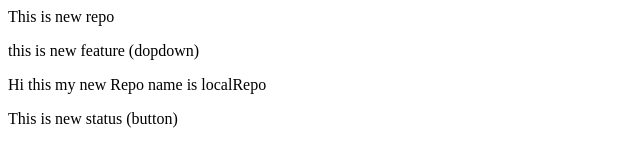
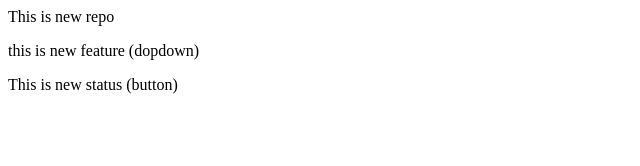
Before and after one commit to SHAMMA978/Local, a plain HTML site: page index.html in a window 1280 px wide. Shown: the whole page, without its empty margins (0-640 px from the left). Drawn offline with Linux system fonts and the light colour scheme.

```diff
--- a/index.html
+++ b/index.html
@@ -1,5 +1,4 @@
 
 <p>This is new repo</p>
 <p>this is new feature (dopdown)</p>
-<p>Hi this my new Repo name is localRepo</p>
 <p>This is new status (button)</p>
```
